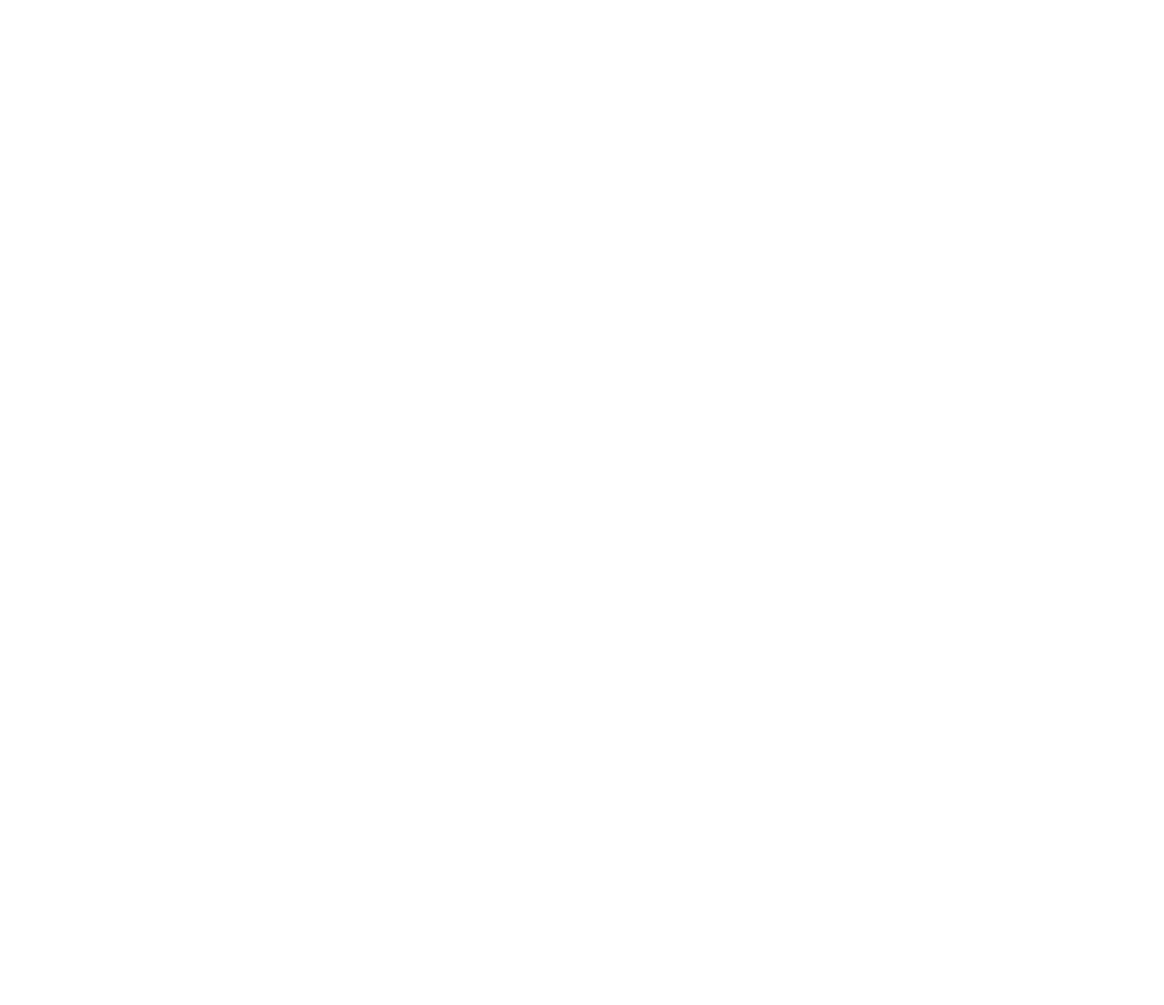
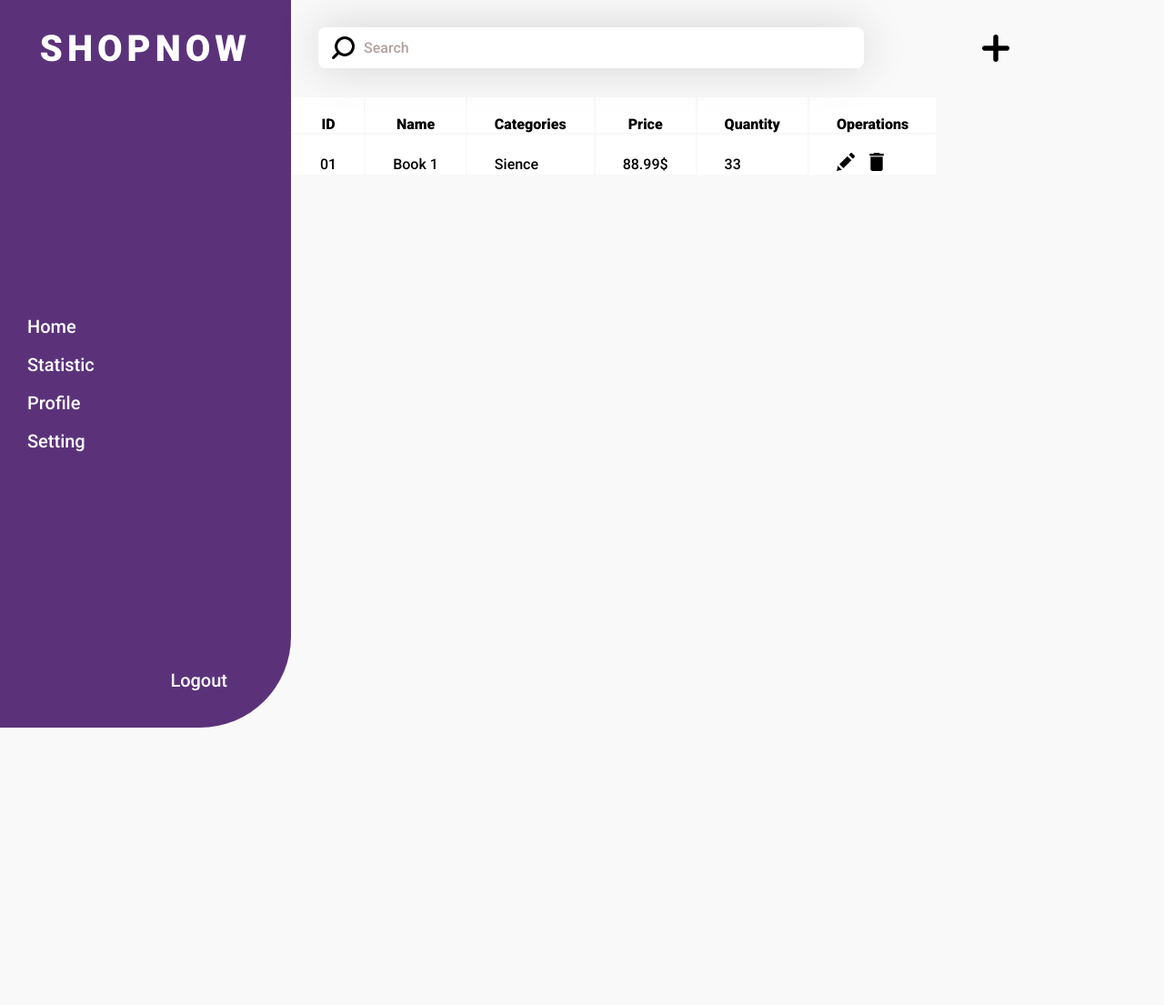
Before and after one commit to MASKADEV/gestion_library, a PHP site: page /sub_page/dashboard.html in a window 1280 px wide. Before the commit the page is empty. Shown: the whole page at 91% size. Before the commit the page ends 800 px from the top, so only its background shows below. Run offline with PHP 8.4, Linux system fonts and the light colour scheme.

Commit message:
working on dashboard style and html

```diff
--- a/index.html
+++ b/index.html
@@ -22,5 +22,4 @@
         </div>
     </div>
 </body>
-
 </html>
--- /dev/null
+++ b/style/dashboard.css
@@ -0,0 +1,160 @@
+@import url("https://fonts.googleapis.com/css2?family=Roboto:wght@500;900&display=swap");
+* {
+  margin: 0px;
+  padding: 0px;
+}
+
+body {
+  font-family: 'Roboto';
+  width: 100%;
+  height: 100%;
+  background: #F9F9F9;
+}
+
+body a:hover {
+  cursor: pointer;
+}
+
+.container {
+  display: -webkit-box;
+  display: -ms-flexbox;
+  display: flex;
+  -webkit-box-orient: horizontal;
+  -webkit-box-direction: normal;
+      -ms-flex-direction: row;
+          flex-direction: row;
+  width: 100%;
+  height: 100vh;
+}
+
+.container .left_container {
+  background-color: #5B327A;
+  color: white;
+  width: 320px;
+  max-width: 320px;
+  -webkit-box-pack: justify;
+      -ms-flex-pack: justify;
+          justify-content: space-between;
+  border-bottom-right-radius: 100px;
+  display: -webkit-box;
+  display: -ms-flexbox;
+  display: flex;
+  -webkit-box-orient: vertical;
+  -webkit-box-direction: normal;
+      -ms-flex-direction: column;
+          flex-direction: column;
+}
+
+.container .left_container h1 {
+  margin: 30px auto;
+  font-size: 40px;
+  letter-spacing: 5px;
+  font-family: 'Roboto';
+  font-weight: bold;
+}
+
+.container .left_container a {
+  text-decoration: none;
+  color: white;
+  font-size: 20px;
+  font-weight: 500;
+}
+
+.container .left_container .side_bar {
+  display: -webkit-box;
+  display: -ms-flexbox;
+  display: flex;
+  -webkit-box-orient: vertical;
+  -webkit-box-direction: normal;
+      -ms-flex-direction: column;
+          flex-direction: column;
+  -webkit-box-pack: justify;
+      -ms-flex-pack: justify;
+          justify-content: space-between;
+  height: 150px;
+  margin-left: 30px;
+}
+
+.container .left_container .logout {
+  margin-left: auto;
+  margin-right: 70px;
+  margin-bottom: 40px;
+}
+
+.container .right_container {
+  width: 70%;
+  max-width: 800px;
+}
+
+.container .right_container img {
+  height: 30px;
+  padding-right: 10px;
+}
+
+.container .right_container .nav_bar {
+  display: -webkit-box;
+  display: -ms-flexbox;
+  display: flex;
+  -webkit-box-orient: horizontal;
+  -webkit-box-direction: normal;
+      -ms-flex-direction: row;
+          flex-direction: row;
+  margin-top: 30px;
+  margin-bottom: 30px;
+  -webkit-box-pack: justify;
+      -ms-flex-pack: justify;
+          justify-content: space-between;
+  -webkit-box-align: center;
+      -ms-flex-align: center;
+          align-items: center;
+}
+
+.container .right_container .nav_bar .search_container {
+  display: -webkit-box;
+  display: -ms-flexbox;
+  display: flex;
+  -webkit-box-orient: horizontal;
+  -webkit-box-direction: normal;
+      -ms-flex-direction: row;
+          flex-direction: row;
+  -webkit-box-align: center;
+      -ms-flex-align: center;
+          align-items: center;
+  max-width: 600px;
+  width: 600px;
+  background: white;
+  -webkit-box-shadow: 0px 0px 50px rgba(0, 0, 0, 0.151);
+          box-shadow: 0px 0px 50px rgba(0, 0, 0, 0.151);
+  margin-left: 30px;
+  padding: 10px 0px;
+  border-radius: 8px;
+  color: #B4A0A0;
+}
+
+.container .right_container .nav_bar .search_container img {
+  height: 25px;
+  padding-right: 10px;
+  padding-left: 15px;
+}
+
+.container .right_container .table {
+  height: 1000px;
+  width: 100%;
+}
+
+.container .right_container .table img {
+  height: 20px;
+}
+
+.container .right_container .table th {
+  padding: 20px 30px 0px 30px;
+}
+
+.container .right_container .table td {
+  padding: 20px 30px 0px 30px;
+}
+
+.container .right_container .table tr {
+  background: white;
+}
+/*# sourceMappingURL=dashboard.css.map */
--- /dev/null
+++ b/style/dashboard.scss
@@ -0,0 +1,113 @@
+@import url('https://fonts.googleapis.com/css2?family=Roboto:wght@500;900&display=swap');
+$primary_color : #5B327A;
+
+* {
+    margin : 0px;
+    padding: 0px;
+}
+body {
+    font-family: 'Roboto';
+    width: 100%;
+    height: 100%;
+    a:hover {
+        cursor: pointer;
+    }
+    background: #F9F9F9;
+}
+
+.container {
+    display : flex;
+    flex-direction : row;
+    width: 100%;
+    height: 100vh;
+    .left_container {
+        background-color: $primary_color;
+        color: white;
+        width: 320px;
+        max-width: 320px;
+        justify-content: space-between;
+        border-bottom-right-radius: 100px;
+        h1 {
+            margin: 30px auto;
+            font-size: 40px;
+            letter-spacing: 5px;
+            font-family: 'Roboto';
+            font-weight: bold;
+        }
+        a {
+            text-decoration: none;
+            color: white;
+            font-size: 20px;
+            font-weight: 500;
+        }
+
+        display: flex;
+        flex-direction: column;
+        .side_bar {
+            display: flex;
+            flex-direction: column;
+            justify-content: space-between;
+            height: 150px;
+            margin-left: 30px;
+
+        }
+        .logout {
+            margin-left:auto ;
+            margin-right: 70px;
+            margin-bottom: 40px;
+        }
+    }
+    .right_container {
+        width: 70%;
+        max-width : 800px;
+        img {
+            height: 30px;
+            padding-right: 10px;
+        }
+        .nav_bar {
+            display: flex;
+            flex-direction: row;
+            margin-top: 30px;
+            margin-bottom: 30px;
+
+            justify-content: space-between;
+            align-items: center;
+
+            .search_container {
+                display: flex;
+                flex-direction: row;
+                align-items: center;
+                max-width: 600px;
+                width: 600px;
+                background: white;
+                box-shadow: 0px 0px 50px rgba(0, 0, 0, 0.151);
+                margin-left: 30px;
+                padding: 10px 0px;
+                border-radius: 8px;
+                img {
+                    height: 25px;
+                    padding-right: 10px;
+                    padding-left: 15px;
+                }
+                color: #B4A0A0;
+            }
+        }
+        .table {
+            height: 1000px;
+            width: 100%;
+            img {
+                height: 20px;
+            }
+            th{
+                padding: 20px 30px 0px 30px;
+            }
+            td {
+                padding: 20px 30px 0px 30px;
+            }
+            tr {
+                background: white;
+
+            }
+        }
+    }
+}
--- a/sub_page/dashboard.html
+++ b/sub_page/dashboard.html
@@ -5,11 +5,56 @@
     <meta charset="UTF-8">
     <meta http-equiv="X-UA-Compatible" content="IE=edge">
     <meta name="viewport" content="width=device-width, initial-scale=1.0">
+    <link rel="stylesheet" href="../style/dashboard.css">
     <title>Dashboard</title>
 </head>
 
 <body>
+    <section class="container">
+        <div class="left_container">
+            <h1>SHOPNOW</h1>
+            <nav class ="side_bar">
+                <a href="">Home</a>
+                <a href="">Statistic</a>
+                <a href="">Profile</a>
+                <a href="">Setting</a>
+            </nav>
+            <a href="" class ="logout">Logout</a>
+        </div>
 
+        <div class="right_container">
+            <div class="nav_bar">
+                <div class="search_container">
+                    <img src="../assets/icons/search.png" alt="">
+                    <p>Search</p>
+                </div>
+                <img src="../assets/icons/add.png" class="add_img" alt="add">
+            </div>
+            <div class="table">
+                <table>
+                    <th>ID</th>
+                    <th>Name</th>
+                    <th>Categories</th>
+                    <th>Price</th>
+                    <th>Quantity</th>
+                    <th>Operations</th>
+                    <div class="details">
+                        <tr>
+                            <td>01</td>
+                            <td>Book 1</td>
+                            <td>Sience</td>
+                            <td>88.99$</td>
+                            <td>33</td>
+                            <td class="operations">
+                                <img src="../assets/icons/edit.png" alt="Edit">
+                                <img src="../assets/icons/delete.png" alt="Delete">
+                            </td>
+                        </tr>
+                    </div>
+                </table>
+            </div>
+        </div>
+    </section>
 </body>
 
 </html>
```
Also changed, not shown: style/sign_in.css (+11 -1 lines), style/sign_in.scss (+9 -1 lines), 3 other files.
